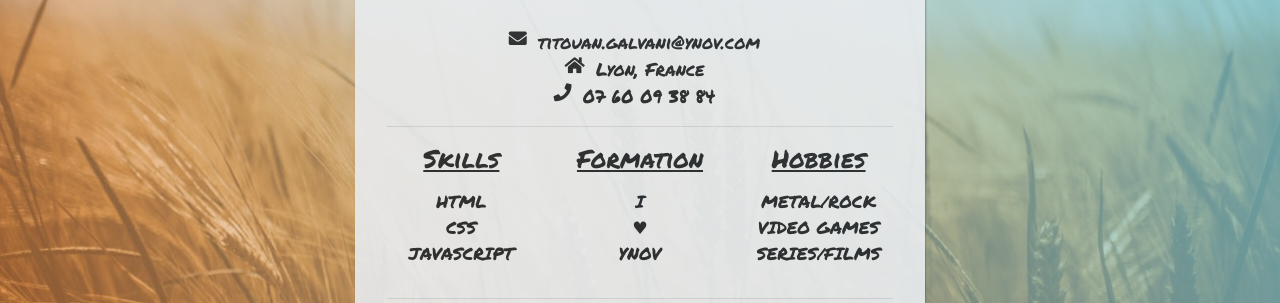
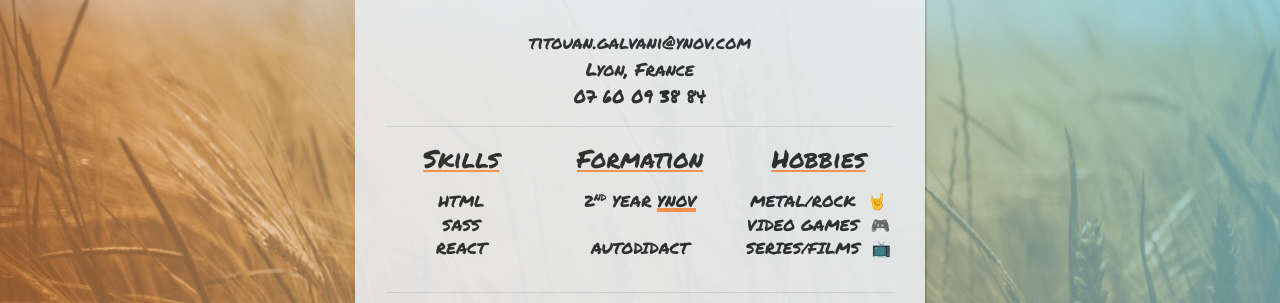
Before and after one commit to ImMyst/Mini-CV, a plain HTML site: page index.html in a window 1280 px wide. Shown: the part 377-680 px from the top of the page. Drawn offline with nearby package versions, Linux system fonts and the light colour scheme.

Commit message:
Minor changes in CSS and new informations

```diff
--- a/css/style.css
+++ b/css/style.css
@@ -1,5 +1,3 @@
-
-
 body {
   background-image: linear-gradient(60deg, rgba(250, 105, 0, 0.4) 2%, rgba(105, 210, 231, 0.7)), url("/img/background.jpg");
   background-attachment: fixed;
@@ -11,7 +9,6 @@ body {
   margin-top: 2rem;
   width: 70%;
   max-width: 600px;
-
 }
 
 .jumbotron {
@@ -25,11 +22,12 @@ body {
   width: 160px;
   height: 160px;
   box-shadow: 2px 3px 2px rgba(0, 0, 0, 0.5);
+  transition: 0.15s;
 }
 
 .avatar:hover {
-  opacity: 0.8;
-  transform: scale(1.1);
+  opacity: 0.85;
+  transform: scale(1.05);
 }
 
 h1 {
@@ -43,11 +41,6 @@ h2 {
   margin-bottom: 2rem;
 }
 
-i {
-  position: relative;
-  right: 0.7rem;
-}
-
 span {
   display: flex;
   justify-content: center;
@@ -56,7 +49,7 @@ span {
 
 h3 {
   font-size: 25px;
-  text-decoration: underline;
+  text-decoration: underline rgba(250, 105, 0, 0.7);
   margin-bottom: 1rem;
 }
 
@@ -65,17 +58,31 @@ ul {
 }
 
 li {
-  font-size: 17.2px;
+  font-size: 15.8px;
   list-style: none;
+}
+
+li a {
+  text-decoration: none;
+  color: #212529;
+  box-shadow: inset 0 -4px 0 0 rgba(250, 105, 0, 0.7);
+  transition: 0.5s;
+}
+
+li a:hover {
+  box-shadow: inset 0 -22px 0 0 rgba(250, 105, 0, 0.7);
+  color: #212529;
+  text-decoration: none;
 }
 
 .social .fab {
   font-size: 50px;
+  transition: 0.15s;
 }
 
 .social .fab:hover {
-  transform: scale(1.2);
-  opacity: 0.8;
+  transform: scale(1.15);
+  opacity: 0.83;
 }
 
 .fa-linkedin-in {
--- a/index.html
+++ b/index.html
@@ -17,33 +17,33 @@
         </a>
         <h1>Titouan GALVANI</h1>
         <h2>Developer Front-end</h2>
-        <span><i class="fas fa-envelope"></i>titouan.galvani@ynov.com</span>
-        <span><i class="fas fa-home"></i>Lyon, France</span>
-        <span><i class="fas fa-phone"></i>07 60 09 38 84</span>
+        <span>titouan.galvani@ynov.com</span>
+        <span>Lyon, France</span>
+        <span>07 60 09 38 84</span>
         <hr>
         <div class="row">
           <div class="col-sm-4">
             <h3>Skills</h3>
             <ul>
               <li>HTML</li>
-              <li>CSS</li>
-              <li>JAVASCRIPT</li>
+              <li>SASS</li>
+              <li>REACT</li>
             </ul>
           </div>
           <div class="col-sm-4">
             <h3>Formation</h3>
             <ul>
-              <li>I</li>
-              <li>♥</li>
-              <li>YNOV</li>
+              <li>2<sup>nd</sup> YEAR <a href="https://www.ynov.com/formation/ynov-informatique/" target="_blank">YNOV</a></li>
+              <li> </li>
+              <li>AUTODIDACT</li>
             </ul>
           </div>
           <div class="col-sm-4">
             <h3>Hobbies</h3>
             <ul>
-              <li>METAL/ROCK</li>
-              <li>VIDEO GAMES</li>
-              <li>SERIES/FILMS</li>
+              <li>METAL/ROCK &nbsp;🤘</li>
+              <li>VIDEO GAMES &nbsp;🎮</li>
+              <li>SERIES/FILMS &nbsp;📺</li>
             </ul>
           </div>
         </div>
```
Also changed, not shown: README.md.
